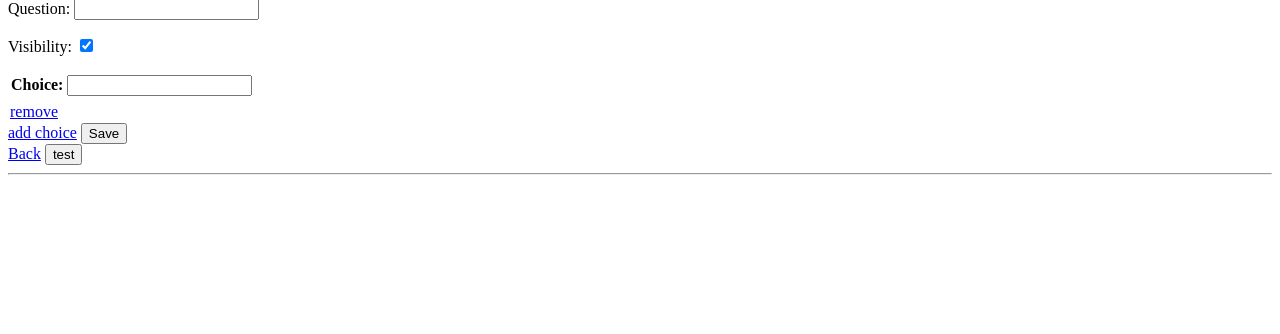
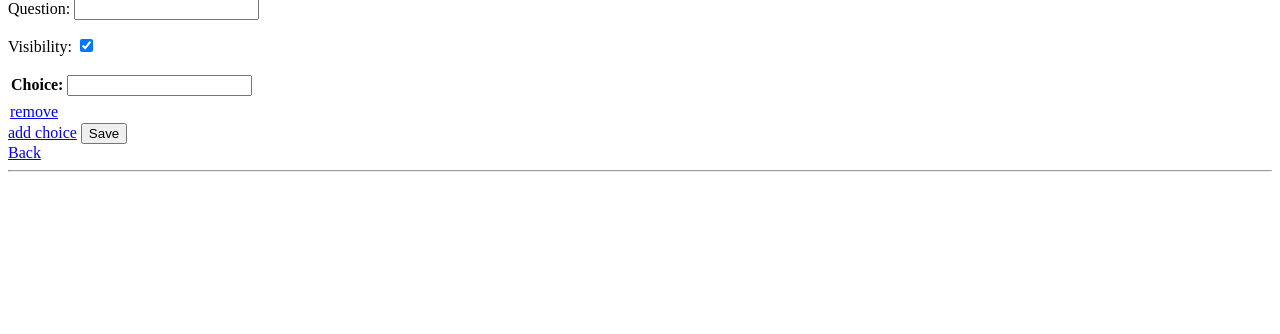
Before and after one commit to FV215b/rsvp, a Django app: page /rsvpapp/add_question/1/1 in a window 1280 px wide. Shown: the part 99-433 px from the top of the page. Run offline with Django 3.2, Linux system fonts and the light colour scheme; the visitor is signed in with stand-in values (Sample User, id 1); data comes from the database, SQL or seed files in the repository; data that the repository does not hold is empty; some libraries are stand-ins or nearby versions.

Commit message:
minor changes

```diff
--- a/rsvp/rsvpapp/templates/add_question.html
+++ b/rsvp/rsvpapp/templates/add_question.html
@@ -27,6 +27,5 @@
             <button type="submit">Save</button>
         </form>
         <a href="{% url 'create_event' new_eid=new_eid%}">Back</a>
-        <button>test</button>
     {% endif %}
 {% endblock %}
--- a/rsvp/rsvpapp/views.py
+++ b/rsvp/rsvpapp/views.py
@@ -72,6 +72,7 @@ def add_question(request, template_name, new_eid, new_qid):
         if question_form.is_valid() and choice_formset.is_valid():
             question_form.save()
             choice_formset.save()
+            event.save()
             event.question_set.add(question)
     else:
         question_form = QuestionForm(instance=question,\
```
